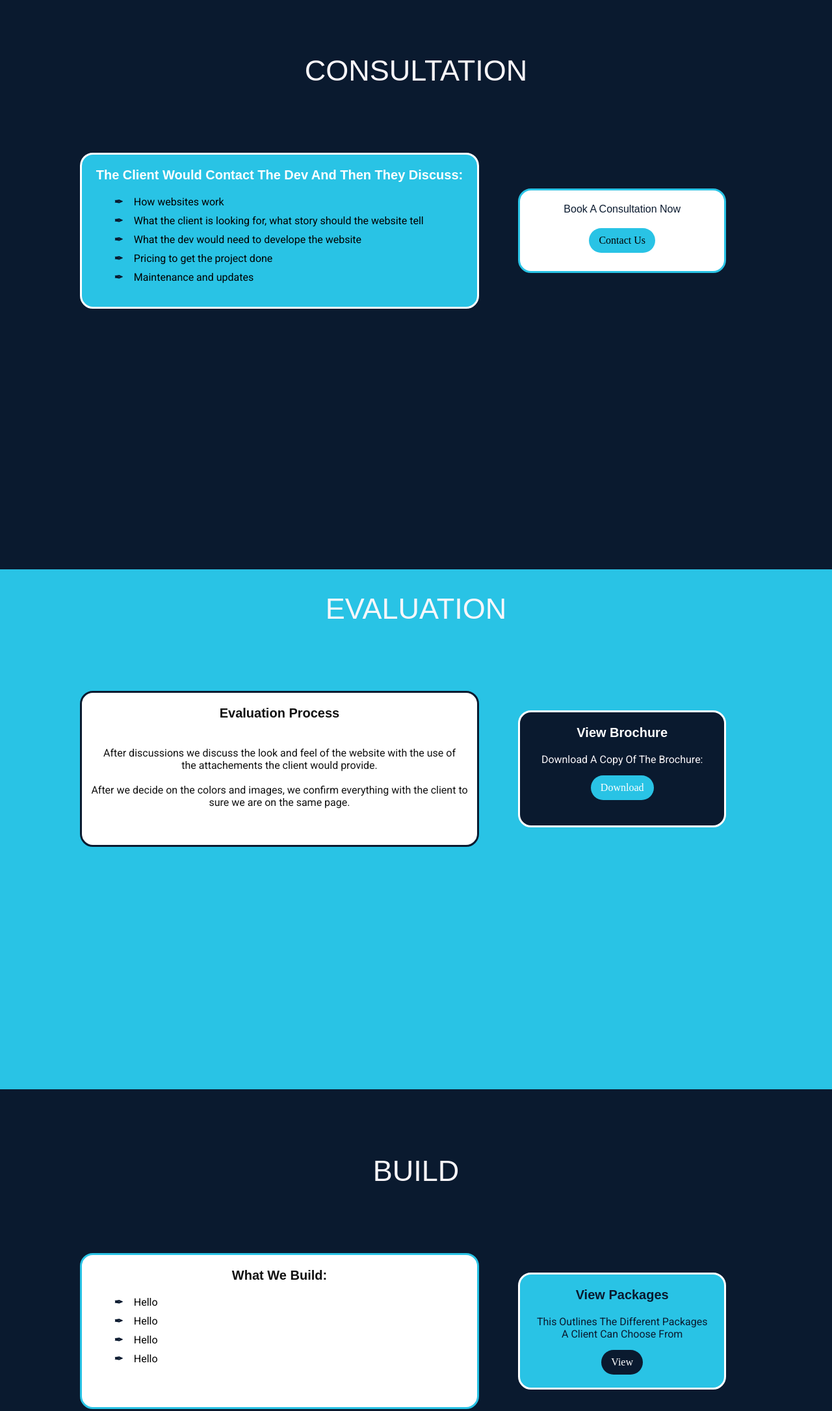
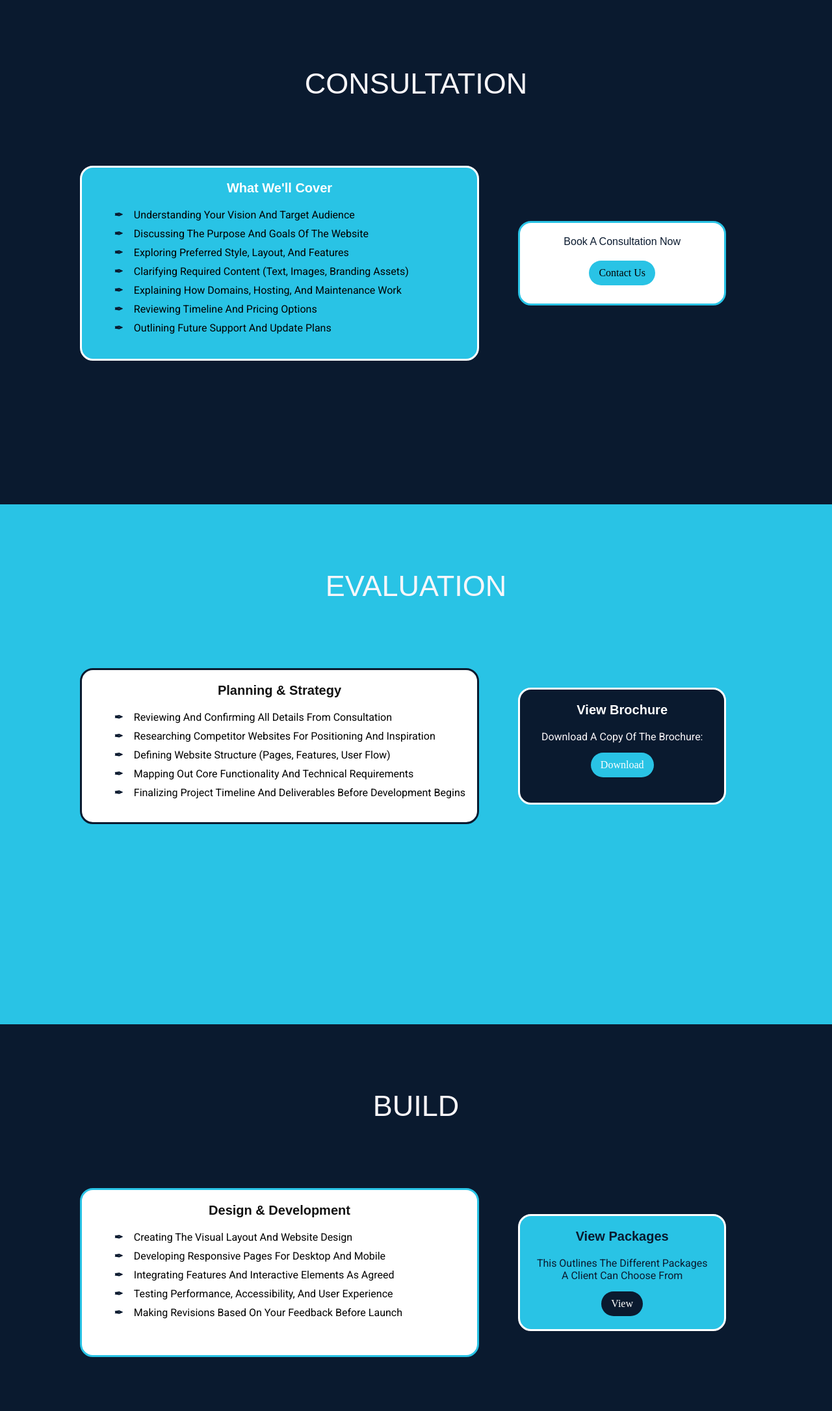
Before and after one commit to oneilmarshall2020/Oneil-Web-Solutions, a plain HTML site: page services.html in a window 1280 px wide. Shown: the part 1024-3195 px from the top of the page at 65% size. Drawn offline with Linux system fonts and the light colour scheme; a web font is replaced by a local one.

Commit message:
Updated Website

```diff
--- a/CSS/services.css
+++ b/CSS/services.css
@@ -51,6 +51,10 @@ main {
   height: 1000px;
 }
 
+.service-description .subheading-title {
+  padding: 100px 0;
+}
+
 .heading {
   text-align: center;
   padding: 40px 0;
@@ -80,7 +84,6 @@ main {
 }
 
 .subheading-title {
-  margin: 100px 0;
   font-size: 45px;
   scroll-margin-top: 100px;
   text-align: center;
@@ -98,7 +101,7 @@ main {
 .subheading-title-details-consultation-left {
   background-color: var(--site-color);
   width: 48%;
-  height: 240px;
+  height: 300px;
   border-radius: 20px;
   border: 3px solid #fff;
   margin-right: 60px;
@@ -177,8 +180,9 @@ main {
   height: 800px;
 }
 
+
 .evaluation-section .subheading-title {
-  padding-top: 35px;
+  padding: 100px 0;
 }
 
 .subheading-title-details-evaluation {
@@ -195,6 +199,27 @@ main {
   font-family: Poppins, sans-serif;
   text-align: center;
   margin: 20px 0;
+}
+
+.subheading-title-details-evaluation-left {
+  margin: 0 0 0 25px;
+  font-family: Roboto-light, sans-serif;
+  padding-left: 25px;
+}
+
+.subheading-title-details-evaluation-left li {
+  position: relative;
+  padding-left: 30px;
+  margin-bottom: 10px;
+}
+
+.subheading-title-details-evaluation-left li::before {
+  content: "✒";
+  position: absolute;
+  left: 0;
+  top: 0;
+  color: var(--site-color-hover);
+  font-weight: bold;
 }
 
 .subheading-title-details-evaluation p {
@@ -262,10 +287,14 @@ main {
   height: 800px;
 }
 
+.build-section .subheading-title {
+  padding: 100px 0;
+}
+
 .subheading-title-details-build {
   background-color: #fff;
   width: 48%;
-  height: 240px;
+  height: 260px;
   border-radius: 20px;
   border: 3px solid var(--site-color);
   margin-right: 60px;
@@ -351,6 +380,10 @@ main {
   height: 800px;
 }
 
+.publish-section .subheading-title {
+  padding: 100px 0;
+}
+
 .subheading-title-details-publish {
   background-color: #fff;
   width: 48%;
@@ -360,6 +393,27 @@ main {
   margin: 0 60px 30px 0;
   border: 3px solid var(--site-color-hover);
   transition: all ease-in-out 200ms;
+}
+
+.subheading-title-details-publish-description {
+  margin: 0 0 0 25px;
+  font-family: Roboto-light, sans-serif;
+  padding-left: 25px;
+}
+
+.subheading-title-details-publish-description li {
+  position: relative;
+  padding-left: 30px;
+  margin-bottom: 10px;
+}
+
+.subheading-title-details-publish-description li::before {
+  content: "✒";
+  position: absolute;
+  left: 0;
+  top: 0;
+  color: var(--site-color-hover);
+  font-weight: bold;
 }
 
 .subheading-title-details-publish h3 {
--- a/services.html
+++ b/services.html
@@ -55,14 +55,16 @@
     <h2 id="consultation" class="subheading-title">CONSULTATION</h2>
       <div class="subheading-title-details">
         <div class="subheading-title-details-consultation-left">
-          <h3>The Client Would Contact The Dev And Then They Discuss:</h3>
+          <h3>What We'll Cover</h3>
 
           <ul class="subheading-title-details-consultation-left-description">
-            <li>How websites work</li>
-            <li>What the client is looking for, what story should the website tell</li>
-            <li>What the dev would need to develope the website</li>
-            <li>Pricing to get the project done</li>
-            <li>Maintenance and updates</li>
+            <li>Understanding Your Vision And Target Audience</li>
+            <li>Discussing The Purpose And Goals Of The Website</li>
+            <li>Exploring Preferred Style, Layout, And Features</li>
+            <li>Clarifying Required Content (Text, Images, Branding Assets)</li>
+            <li>Explaining How Domains, Hosting, And Maintenance Work</li>
+            <li>Reviewing Timeline And Pricing Options</li>
+            <li>Outlining Future Support And Update Plans</li>
           </ul>
         </div>
         <div class="subheading-title-details-consultation-right">
@@ -77,11 +79,14 @@
     <h2 id="evaluation" class="subheading-title">EVALUATION</h2>
     <div class="subheading-title-details">
       <div class="subheading-title-details-evaluation">
-      <h3>Evaluation Process</h3>
-      <p>
-      After discussions we discuss the look and feel of the website with the use of <br>the attachements the client would provide. <br> <br>
-      After we decide on the colors and images, we confirm everything with the client to <br> sure we are on the same page.
-      </p>
+      <h3>Planning & Strategy</h3>
+      <ul class="subheading-title-details-evaluation-left">
+            <li>Reviewing And Confirming All Details From Consultation</li>
+            <li>Researching Competitor Websites For Positioning And Inspiration</li>
+            <li>Defining Website Structure (Pages, Features, User Flow)</li>
+            <li>Mapping Out Core Functionality And Technical Requirements</li>
+            <li>Finalizing Project Timeline And Deliverables Before Development Begins</li>
+          </ul>
       </div>
 
       <div class="brochure">
@@ -98,12 +103,13 @@
     <h2 id="build" class="subheading-title">BUILD</h2>
     <div class="subheading-title-details">
       <div class="subheading-title-details-build">
-        <h3>What We Build:</h3>
+        <h3>Design & Development</h3>
         <ul class="subheading-title-details-build-description">
-          <li>Hello</li>
-          <li>Hello</li>
-          <li>Hello</li>
-          <li>Hello</li>
+          <li>Creating The Visual Layout And Website Design</li>
+          <li>Developing Responsive Pages For Desktop And Mobile</li>
+          <li>Integrating Features And Interactive Elements As Agreed</li>
+          <li>Testing Performance, Accessibility, And User Experience</li>
+          <li>Making Revisions Based On Your Feedback Before Launch</li>
         </ul>
       </div>
       <div class="packages">
@@ -119,10 +125,14 @@
     <h2 id="publish" class="subheading-title">PUBLISH</h2>
     <div class="subheading-title-details">
       <div class="subheading-title-details-publish">
-        <h3>Publish Process</h3>
-        <p>
-          After the website is built and everything is confirmed, <br>we publish the website and if the client wants to make updates.
-        </p>
+        <h3>Launch & Optimization</h3>
+        <ul class="subheading-title-details-publish-description">
+          <li>Deploying The Website To Your Domain And Hosting</li>
+          <li>Running A Full Walkthrough Of Features And How To Manage Your Site</li>
+          <li>Setting Up Basic SEO Fundamentals For Visibility On Search Engines</li>
+          <li>Ensuring Everything Functions Smoothly Post-Launch</li>
+          <li>Offering Ongoing Support And Maintenance As Needed</li>
+        </ul>
       </div>
     </div>
   </section>
```
